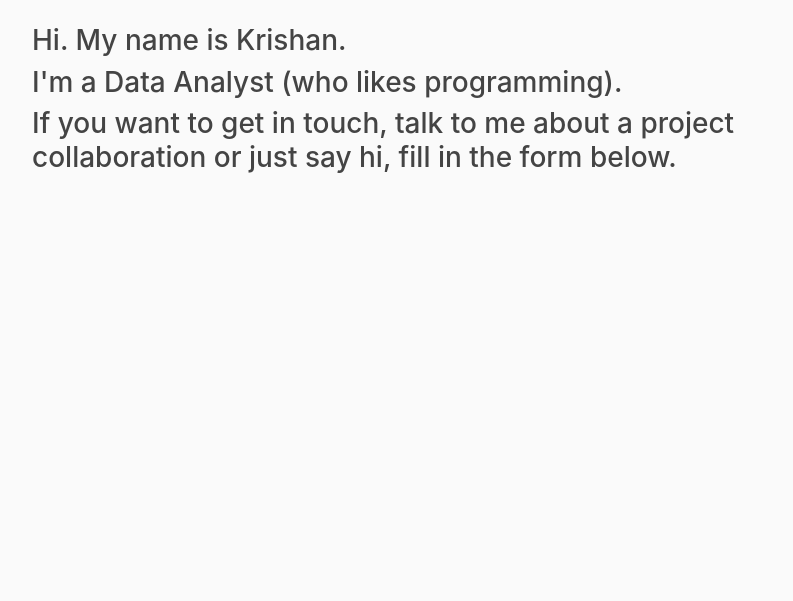
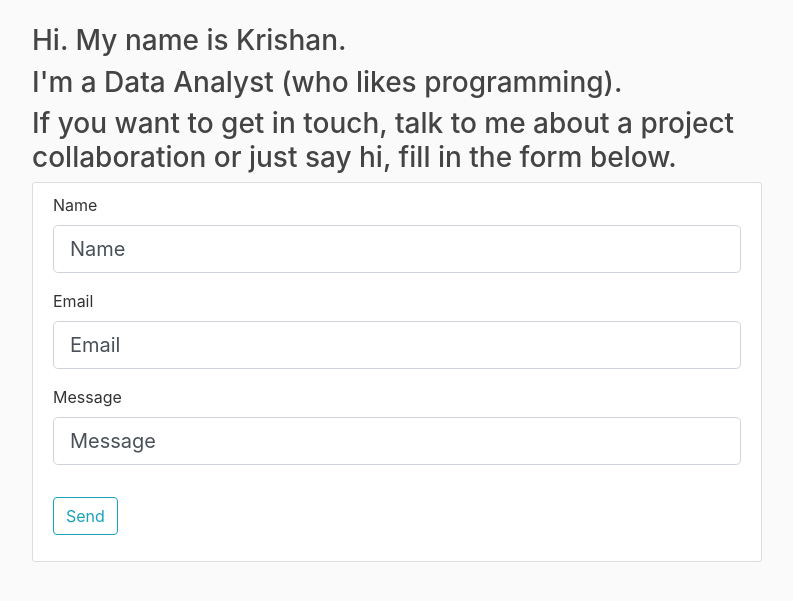
Before and after one commit to krishan147/blog_template, a Flask app: page /me in a window 1280 px wide. Shown: the part 56-657 px from the top of the page, without its empty margins (53-846 px from the left). Run offline with Flask 2, Linux system fonts and the light colour scheme; some libraries are stand-ins or nearby versions.

Commit message:
added work, editing form

```diff
--- a/site/me.py
+++ b/site/me.py
@@ -1,17 +1,14 @@
+import json
+from flask_wtf import FlaskForm
+from wtforms import StringField, SubmitField
+from wtforms.validators import DataRequired, Length, Email
+
 def meInfo():
-    import json
-    from flask_wtf import FlaskForm
-    from wtforms import StringField
-    from wtforms.validators import DataRequired, Length, Email
-
     workDets = json.load(open('me.json')) # change to add_your_about_info_here.json
-
-    # Form
-    class RegistrationForm(FlaskForm):
-        name = StringField('Name', validators=[DataRequired(),Length(min=1,max=250)])
-        emailaddress = StringField('Email Address', validators=[DataRequired(),Email()])
-        message = StringField('Message',Length(min=1,max=2500))
-
-
-
     return workDets
+# Message
+class message(FlaskForm):
+    name = StringField('Name', validators=[DataRequired(), Length(min=1, max=300)])
+    email = StringField('Email', validators=[DataRequired(), Email()])
+    message = StringField('Message', validators=[DataRequired(), Length(min=1, max=1000)])
+    submit = SubmitField('Send')
--- a/site/run.py
+++ b/site/run.py
@@ -1,33 +1,28 @@
 from flask import Flask, render_template, url_for
 from flask_caching import Cache
+import secrets
+secret = secrets.token_hex(16)
 
 app = Flask(__name__)
 cache = Cache(app, config={'CACHE_TYPE': 'simple'})
 
-allWork = [
-            {
-                'title':"Pie Chart.",
-                'date':"2019-01-03",
-                "content":"chart"
-            },
-    {
-        'title': "Bar Chart",
-        'date': "2019-01-01",
-        "content": "chart"
-    }
-]
-
 @app.route("/")
 @app.route("/work")
 def work():
+    from work import EachWork
+    allWork = EachWork()
     return render_template('work.html',allWork=allWork)
 
-@app.route("/me")
+app.config['SECRET_KEY'] = secret
+
+@app.route("/me", methods=['GET', 'POST'])
 def me():
     from me import meInfo
     meDetails = meInfo()
+    from me import message
+    form = message()
 
-    return render_template('me.html',title="Me",meDetails=meDetails)
+    return render_template('me.html',title="Me",meDetails=meDetails,form=form)
 
 if __name__=='__main__':
     app.run(debug=True)
--- a/site/templates/me.html
+++ b/site/templates/me.html
@@ -1,9 +1,33 @@
 <!DOCTYPE html>
 {% extends "layout.html" %}
 {% block content %}
+    <body>
+        <h3> {{ meDetails['name'] }} </h3>
+        <h3> {{ meDetails['job'] }} </h3>
+        <h3> {{ meDetails['contact'] }} </h3>
 
-    <h3> {{ meDetails['name'] }} </h3>
-    <h3> {{ meDetails['job'] }} </h3>
-    <h3> {{ meDetails['contact'] }} </h3>
+        <div class = "content-section">
+            <form method = "POST" action="">
+                {{ form.hidden_tag() }}
+                <fieldset class="form-group">
+                    <div class="form-group">
+                        {{ form.name.label(class="form-control-label") }}
+                        {{ form.name.label(class="form-control form-control-lg") }}
+                    </div>
+                    <div class="form-group">
+                        {{ form.email.label(class="form-control-label") }}
+                        {{ form.email.label(class="form-control form-control-lg") }}
+                    </div>
+                    <div class="form-group">
+                        {{ form.message.label(class="form-control-label") }}
+                        {{ form.message.label(class="form-control form-control-lg") }}
+                    </div>
+                </fieldset>
+                <div class="form-group">
+                    {{ form.submit(class="btn btn-outline-info") }}
+                </div>
+            </form>
+        </div>
+    </body>
 
 {% endblock content %}
```
Also changed, not shown: site/work.py (+16 -0 lines).
